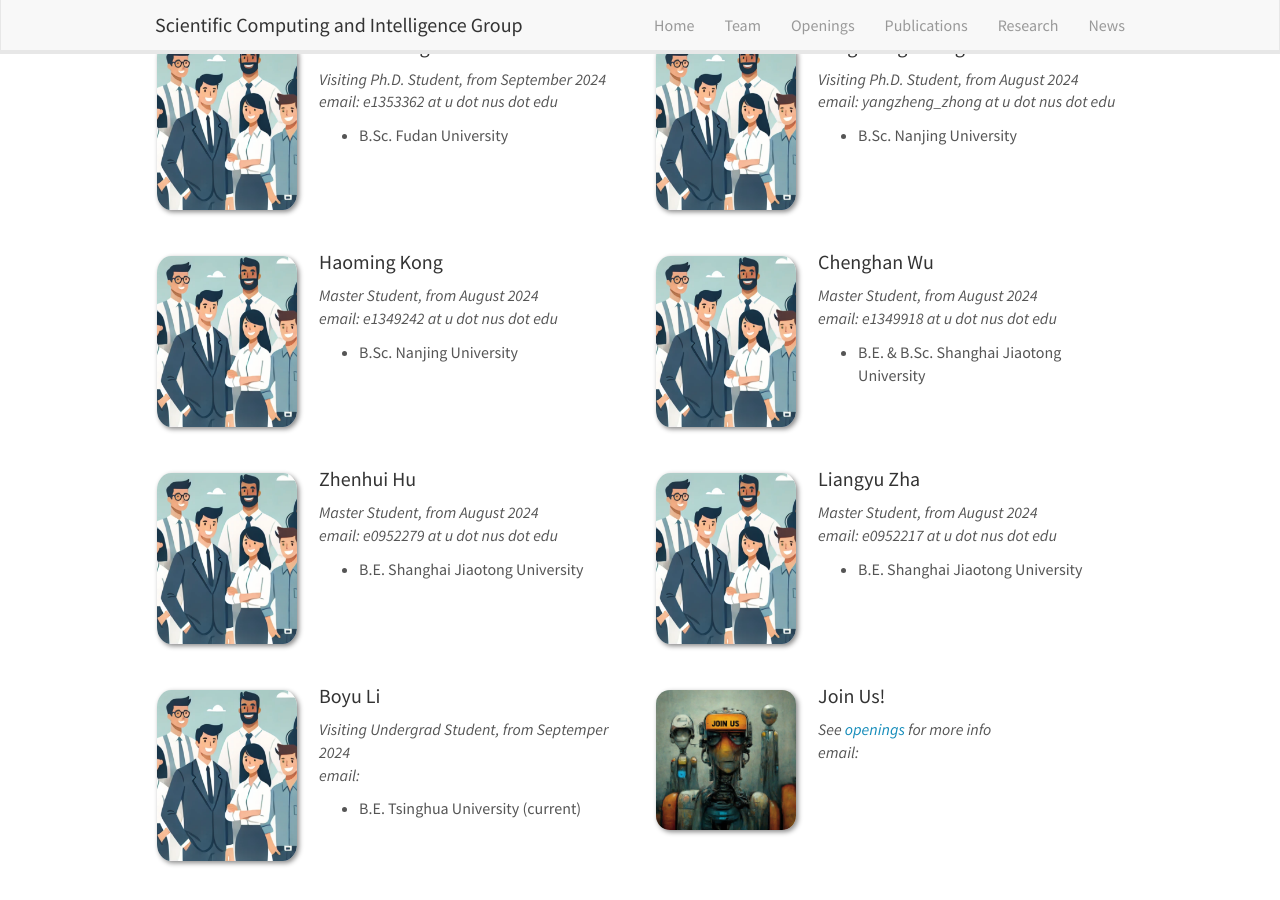
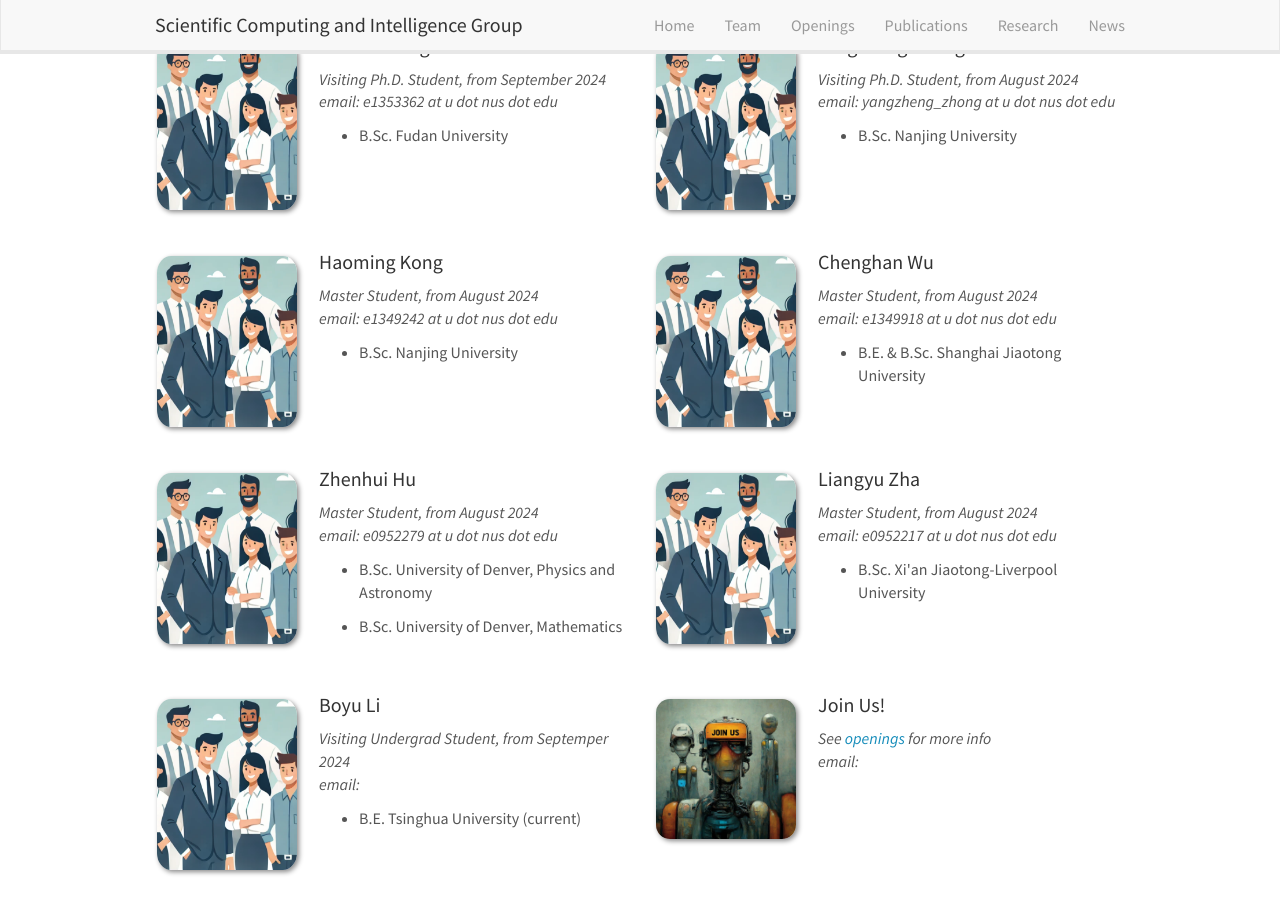
Before and after one commit to scaling-group/scaling-group.github.io, a Jekyll site: the page built from _pages/team.md, in a window 1280 px wide and 900 px high, scrolled down 516 px. Built offline with Jekyll 4.4.1, drawn with Linux system fonts in a browser that asks for light colours.

Commit message:
Update team_current.yml with corrected and additional education information

```diff
--- a/_data/team_current.yml
+++ b/_data/team_current.yml
@@ -30,15 +30,16 @@
   photo: people.png
   info: Master Student, from August 2024
   email: e0952279 at u dot nus dot edu
-  number_educ: 1
-  education1: B.E. Shanghai Jiaotong University
+  number_educ: 2
+  education1: B.Sc. University of Denver, Physics and Astronomy
+  education2: B.Sc. University of Denver, Mathematics
 
 - name: Liangyu Zha
   photo: people.png
   info: Master Student, from August 2024
   email: e0952217 at u dot nus dot edu
   number_educ: 1
-  education1: B.E. Shanghai Jiaotong University
+  education1: B.Sc. Xi'an Jiaotong-Liverpool University
 
 - name: Boyu Li
   photo: people.png
```
Also changed, not shown: 1 other file.
